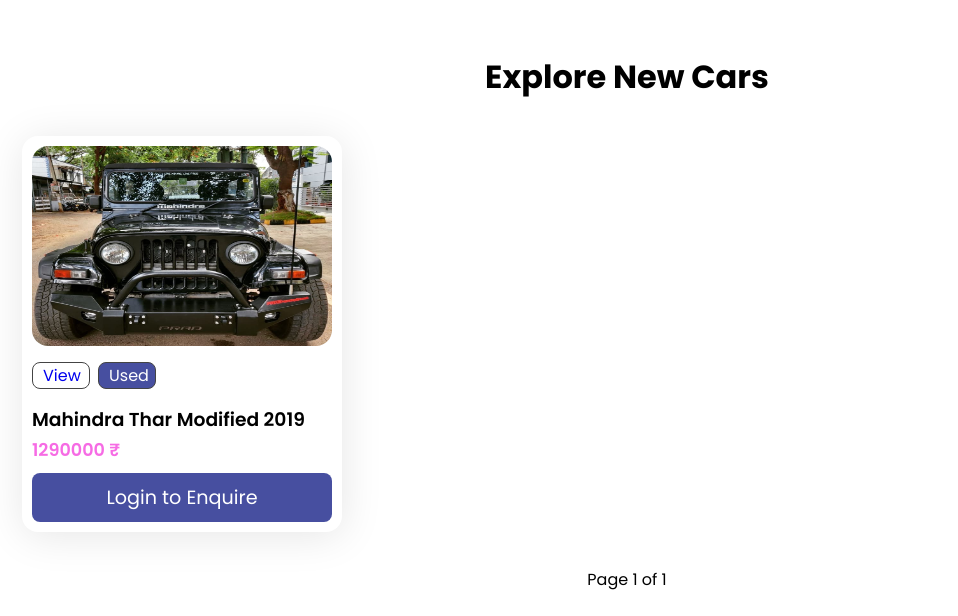
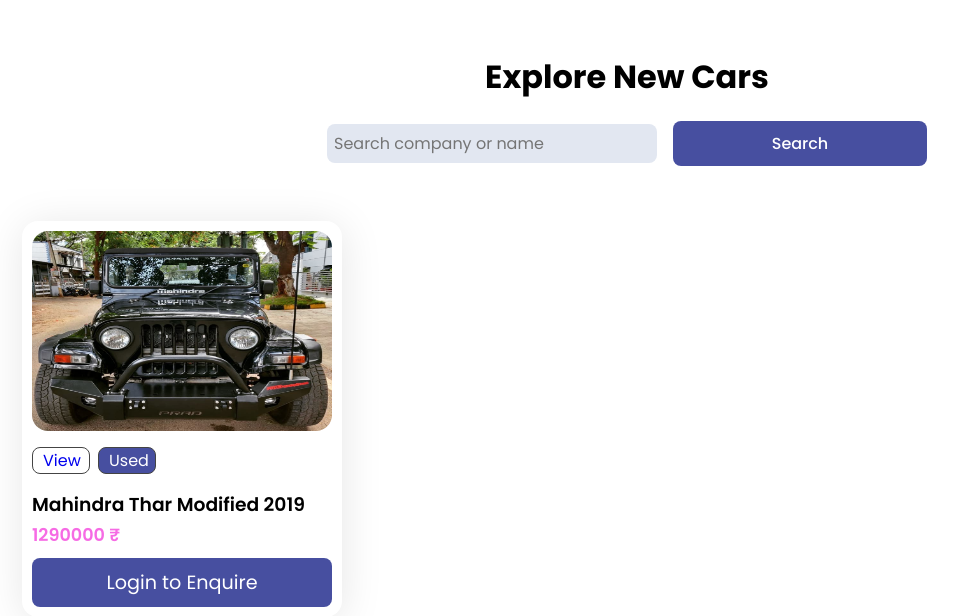
Before and after one commit to shivakashyap2001/Auto-xpert-prediction-system, a Django app: page /used-ride/ in a window 1280 px wide. Shown: the part 70-686 px from the top of the page, without its empty margins (13-971 px from the left). Run offline with Django 4.2, Linux system fonts and the light colour scheme; data comes from the database, SQL or seed files in the repository; parts of the project's set-up code (start-up, migrations or seed data) failed here and were passed over.

Commit message:
fix search frontend

```diff
--- a/home/templates/home/base.html
+++ b/home/templates/home/base.html
@@ -128,7 +128,7 @@
 			background-size: cover;
 			display: grid;
 			align-items: center;
-			grid-template-columns: repeat(3, 1fr);
+			grid-template-columns: repeat(2, 1fr);
 		}
 		.text {
 			background-color: rgba(255, 255, 255, 0.2);
@@ -171,6 +171,13 @@
 			background: rgba(255, 255, 255, 0.7);
 			padding: 20px;
 			border-radius: 0.5rem;
+		}
+		.form-container.ride {
+			position: initial;
+			width: 50%;
+			margin: auto;
+			btn {
+			}
 		}
 		.input-box {
 			flex: 1 1 7rem;
--- a/home/templates/home/ride.html
+++ b/home/templates/home/ride.html
@@ -5,6 +5,17 @@
 <h1 class="projTitle" style="text-align: center; margin-top: 1.5em">
 	{{title}}
 </h1>
+<form action="{% url current_url %}" method="get">
+	<div class="form-container ride">
+		<div class="input-box">
+			<!-- The name attribute is set to "q" for the general query -->
+			<input type="search" name="q" placeholder="Search company or name" />
+		</div>
+
+		<input type="submit" class="btn" value="Search" />
+	</div>
+</form>
+
 <div class="services-container" style="margin: 35px">
 	{% for cars in car %}
 	<div class="box">
--- a/home/views.py
+++ b/home/views.py
@@ -142,9 +142,9 @@
             Q(car_name__icontains=query) |
             Q(desc__icontains=query) |
             Q(category__category_name__icontains=query) |
+            Q(color__icontains=query) |
             (Q(price=query) if is_digit else Q())
         )
-
 
     paginator = Paginator(car, 9)
     page_number = request.GET.get('page')
@@ -159,6 +159,7 @@
 
     context = {
         'title': 'Explore New Cars',
+        'current_url': 'used-ride',
         'car':car
     }
     return render(request, 'home/ride.html', context)
@@ -173,6 +174,7 @@
             Q(car_name__icontains=query) |
             Q(desc__icontains=query) |
             Q(category__category_name__icontains=query) |
+            Q(color__icontains=query) |
             (Q(price=query) if is_digit else Q())
         )
 
@@ -190,6 +192,7 @@
 
     context = {
         'title': 'Explore New Cars',
+        'current_url': 'ride',
         'car':car
     }
     return render(request, 'home/ride.html', context)
```
Also changed, not shown: home/templates/home/home.html (+7 -8 lines).
